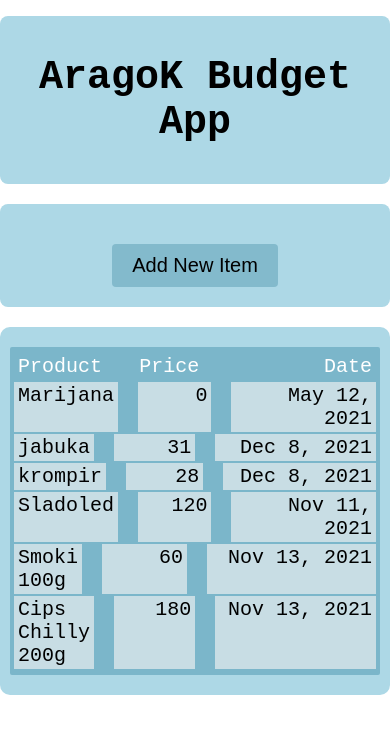
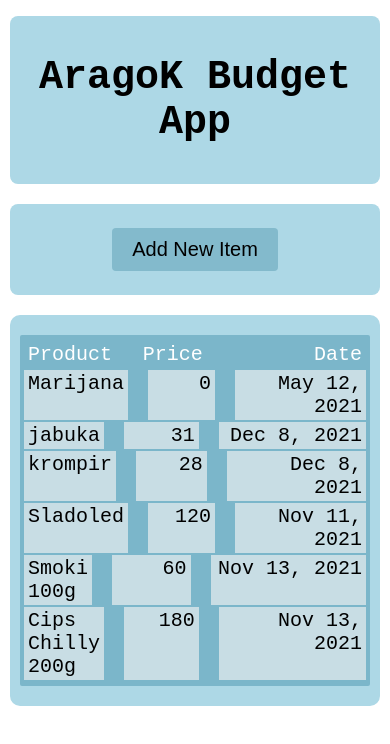
Before and after one commit to cogicgoran/budget-app, a React (Create React App) app: page / in a window 390 px wide. Shown: the top 744 px of the page. Built offline with nearby package versions, Linux system fonts and the light colour scheme.

Commit message:
Make minor style changes

```diff
--- a/src/components/AddNewItem.module.css
+++ b/src/components/AddNewItem.module.css
@@ -6,16 +6,14 @@
 }
 
 .add-items__btn-container {
-    margin-top: .5em;
     text-align: center;
 }
 
 .add-items-container button {
-    margin-top: .5em;
+    margin: .2em 0;
     padding: .5em 1em;
     border-radius: 4px;
     background-color:rgb(131, 186, 204);
-    text-align: center;
     cursor: pointer;
 }
 
@@ -24,6 +22,7 @@
     display: flex;
     gap: 8px;
     align-items: flex-end;
+    margin-bottom: 1em;
 }
 
 .add-items__controls-container div:nth-child(1),
--- a/src/index.css
+++ b/src/index.css
@@ -18,3 +18,9 @@ input, button {
     font-size: inherit;
     border: none;
 }
+
+@media screen and (max-width:992px) {
+    body {
+        padding: 0 .5em;
+    }
+}
```
